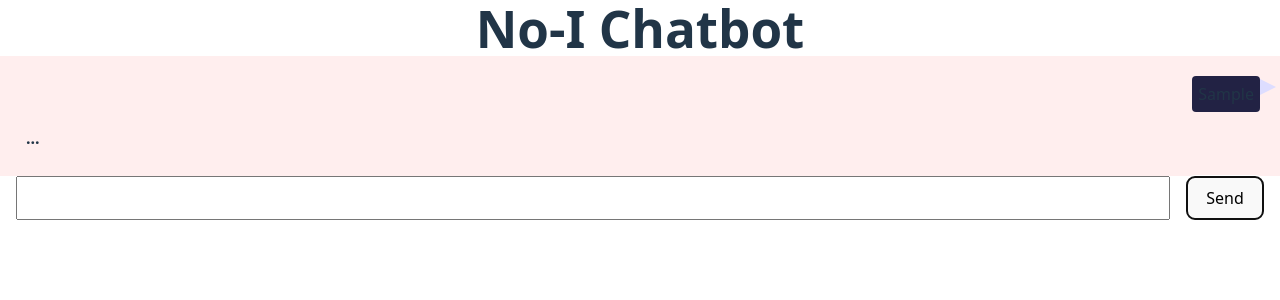
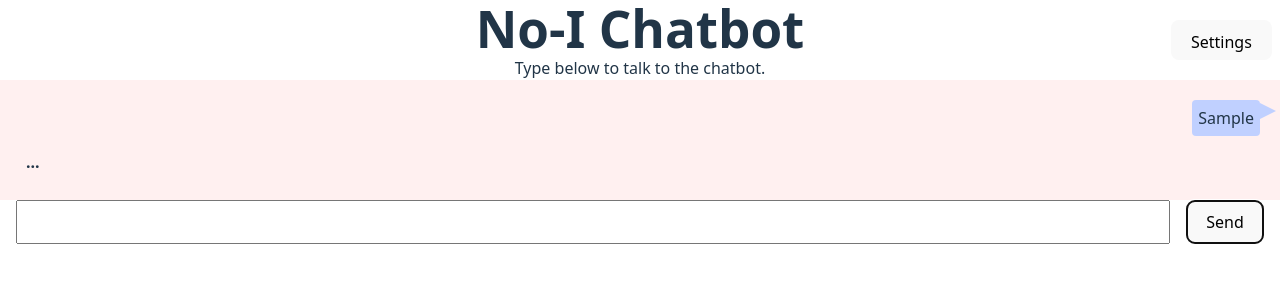
Before and after one commit to chrisstonedev/fake-chatbot, a React (Vite) app: page / in a window 1280 px wide. Both pictures are taken after typing "Sample" into the empty fields and a click on the button "Send". Shown: the top 300 px of the page. Built offline with nearby package versions, Linux system fonts and the light colour scheme.

Commit message:
Add mode to talk to yourself back and forth, and improve colors

```diff
--- a/src/App.css
+++ b/src/App.css
@@ -1,3 +1,14 @@
+:root {
+    --user-message: #222244;
+    --user-message-light: #c0d0ff;
+    --bot-message: #444444;
+    --bot-message-light: #cccccc;
+    --user-message-as-bot: #333344;
+    --user-message-as-bot-light: #e0e8ff;
+    --bot-message-as-bot: #224422;
+    --bot-message-as-bot-light: #ccffcc;
+}
+
 #root {
     height: 100vh;
     text-align: center;
@@ -13,7 +24,15 @@
     padding: 16px 0;
 
     @media (prefers-color-scheme: light) {
-        background: #ffeeee;
+        background: #fff0f0;
+    }
+}
+
+.chatLog.asBot {
+    background: #001a10;
+
+    @media (prefers-color-scheme: light) {
+        background: #f0fff8;
     }
 }
 
@@ -25,8 +44,19 @@ article {
     width: 100%;
 }
 
-h1 {
-    margin: 0;
+.topMenu {
+    position: relative;
+
+    h1, p {
+        margin: 0;
+    }
+
+    .settingsButton {
+        height: 40px;
+        position: absolute;
+        right: 8px;
+        top: calc(50% - 20px);
+    }
 }
 
 
@@ -39,19 +69,37 @@ h1 {
 
     &.botMessage {
         align-self: start;
-        background: #444444;
+        background: var(--bot-message);
 
         @media (prefers-color-scheme: light) {
-            background: #cccccc;
+            background: var(--bot-message-light);
         }
     }
 
     &.userMessage {
         align-self: end;
-        background: #222244;
+        background: var(--user-message);
 
         @media (prefers-color-scheme: light) {
-            border-left-color: #ddddff;
+            background: var(--user-message-light);
+        }
+    }
+
+    &.botMessage.asBot {
+        align-self: end;
+        background: var(--bot-message-as-bot);
+
+        @media (prefers-color-scheme: light) {
+            background: var(--bot-message-as-bot-light);
+        }
+    }
+
+    &.userMessage.asBot {
+        align-self: start;
+        background: var(--user-message-as-bot);
+
+        @media (prefers-color-scheme: light) {
+            background: var(--user-message-as-bot-light);
         }
     }
 }
@@ -64,11 +112,11 @@ h1 {
     left: -24px;
     top: calc(50% - 15px);
     border: 8px solid transparent;
-    border-right: 16px solid #444444;
+    border-right: 16px solid var(--bot-message);
     z-index: 3;
 
     @media (prefers-color-scheme: light) {
-        border-right-color: #cccccc;
+        border-right-color: var(--bot-message-light);
     }
 }
 
@@ -80,11 +128,44 @@ h1 {
     right: -24px;
     top: calc(50% - 15px);
     border: 8px solid transparent;
-    border-left: 16px solid #222244;
+    border-left: 16px solid var(--user-message);
     z-index: 3;
 
     @media (prefers-color-scheme: light) {
-        border-left-color: #ddddff;
+        border-left-color: var(--user-message-light);
+    }
+}
+
+.botMessage.asBot:after {
+    content: "";
+    position: absolute;
+    width: 0;
+    height: 0;
+    left: inherit;
+    right: -24px;
+    top: calc(50% - 15px);
+    border: 8px solid transparent;
+    border-left: 16px solid var(--bot-message-as-bot);
+    z-index: 3;
+
+    @media (prefers-color-scheme: light) {
+        border-left-color: var(--bot-message-as-bot-light);
+    }
+}
+
+.userMessage.asBot:after {
+    content: "";
+    position: absolute;
+    width: 0;
+    height: 0;
+    left: -24px;
+    top: calc(50% - 15px);
+    border: 8px solid transparent;
+    border-right: 16px solid var(--user-message-as-bot);
+    z-index: 3;
+
+    @media (prefers-color-scheme: light) {
+        border-right-color: var(--user-message-as-bot-light);
     }
 }
 
@@ -105,3 +186,14 @@ form {
         width: 100%;
     }
 }
+
+fieldset {
+    align-items: start;
+    border: none;
+    display: flex;
+    flex-direction: column;
+
+    legend {
+        text-align: start;
+    }
+}
--- a/src/App.tsx
+++ b/src/App.tsx
@@ -9,6 +9,9 @@ export function App() {
   >([]);
   const [, formAction] = useActionState(submitText, '');
   const [typing, setTyping] = useState(false);
+  const [isSettingsOpen, setIsSettingsOpen] = useState(false);
+  const [chatMode, setChatMode] = useState<'auto' | 'both'>('auto');
+  const [perspective, setPerspective] = useState<'bot' | 'user'>('user');
 
   useEffect(() => {
     lastMessageRef.current?.scrollIntoView({ behavior: 'smooth' });
@@ -18,7 +21,7 @@ export function App() {
     const newName = formData.get('name');
     setChatLog((chatLog) => [
       ...chatLog,
-      { sender: 'user', message: `${newName}` },
+      { sender: perspective, message: `${newName}` },
     ]);
     return `${newName}`;
   }
@@ -28,6 +31,7 @@ export function App() {
       return;
     }
     const lastMessage = chatLog[chatLog.length - 1];
+    if (chatMode === 'auto') {
       if (lastMessage.sender !== 'user') {
         return;
       }
@@ -44,13 +48,71 @@ export function App() {
           ]),
         typingTimeout,
       );
-  }, [chatLog]);
+      return;
+    }
+    if (chatMode === 'both') {
+      setTimeout(
+        () => setPerspective(lastMessage.sender === 'bot' ? 'user' : 'bot'),
+        1000,
+      );
+    }
+  }, [chatLog, chatMode]);
 
   return (
     <article>
+      <div>
+        <div className="topMenu">
           <h1>No-I Chatbot</h1>
+          <p>
+            {perspective === 'user'
+              ? 'Type below to talk to the chatbot.'
+              : 'Type below to respond to yourself as the chatbot.'}
+          </p>
+          <button
+            className="settingsButton"
+            onClick={() => setIsSettingsOpen((prevState) => !prevState)}
+          >
+            Settings
+          </button>
+        </div>
+        {isSettingsOpen && (
+          <div>
+            <h2>Settings</h2>
+            <fieldset>
+              <legend>Select a chat style:</legend>
+              <label>
+                <input
+                  type="radio"
+                  id="auto"
+                  name="chatStyle"
+                  value="auto"
+                  checked={chatMode === 'auto'}
+                  onChange={() => {
+                    if (perspective === 'bot') {
+                      setPerspective('user');
+                    }
+                    setChatMode('auto');
+                  }}
+                />
+                Automatically receive random response
+              </label>
+              <label>
+                <input
+                  type="radio"
+                  id="both"
+                  name="chatStyle"
+                  value="both"
+                  checked={chatMode === 'both'}
+                  onChange={() => setChatMode('both')}
+                />
+                Type for both users, back-and-forth
+              </label>
+            </fieldset>
+          </div>
+        )}
+      </div>
       {chatLog.length > 0 && (
-        <div className="chatLog">
+        <div className={'chatLog' + (perspective === 'bot' ? ' asBot' : '')}>
           {chatLog.map(({ sender, message }, index) => (
             <p
               key={index}
@@ -61,6 +123,7 @@ export function App() {
               }
               className={
                 'chatMessage ' +
+                (perspective === 'bot' ? 'asBot ' : '') +
                 (sender === 'bot' ? 'botMessage' : 'userMessage')
               }
             >
```
Lines whose indentation alone changed are shown as unchanged.
